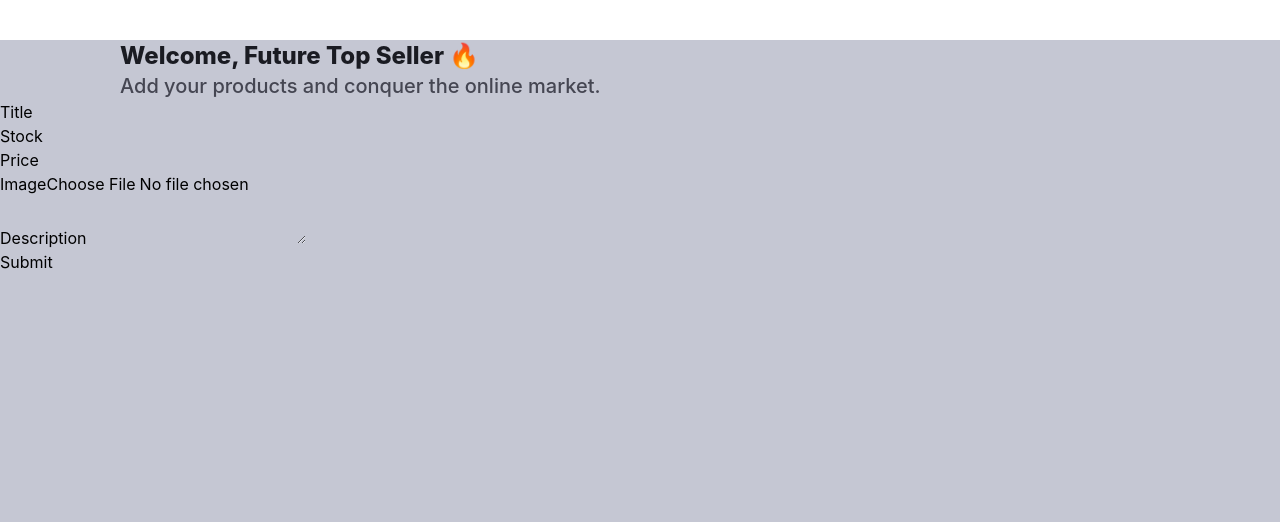
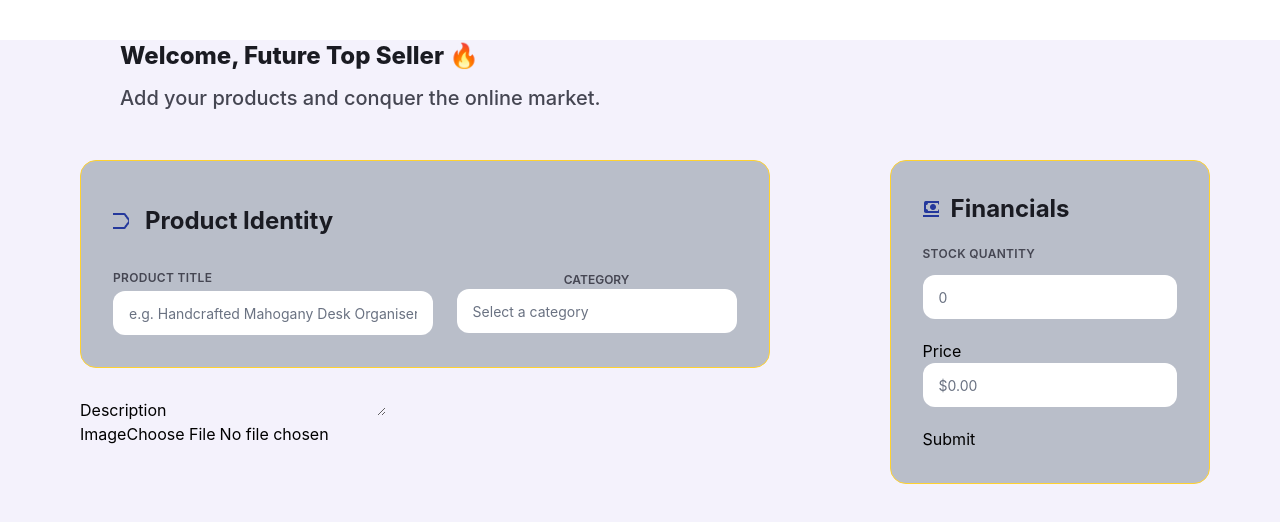
Before and after one commit to sudarshankhatri3/FullStack, a React app in the folder frontend/: page /vendorProduct in a window 1280 px wide. Shown: the top 522 px of the page. Built offline with nearby package versions, Linux system fonts and the light colour scheme; the HTML template or start-up script is replaced by a standard one.

Commit message:
two task cp

```diff
--- a/frontend/src/pages/vendorProduct.jsx
+++ b/frontend/src/pages/vendorProduct.jsx
@@ -14,44 +14,44 @@ export default function VendorProduct() {
     const [product, setProduct] = useState(productList);
 
     return (
-    <div className="bg-[#c5c7d3] w-full min-h-screen">
-      <div className=" mt-10 pl-30 bgflex  flex-col justify-start items-center gap-30">
-        <h3 className="text-[#1A1B22] text-2xl font-extrabold ">Welcome, Future Top Seller 🔥</h3>
-        <p className="text-[#454652] font-medium text-xl">Add your products and conquer the online market.</p>
+        <div className="bg-[#F4F2FC] w-full min-h-screen">
+            <div className="mt-10 px-6 sm:px-10 lg:px-30 flex flex-col gap-3">
+                <h3 className="text-[#1A1B22] text-xl sm:text-2xl font-extrabold">
+                    Welcome, Future Top Seller 🔥
+                </h3>
+                <p className="text-[#454652] font-medium text-base sm:text-xl">
+                    Add your products and conquer the online market.
+                </p>
             </div>
-      <form action="">
-        <div>
-          <label htmlFor="title">Title</label>
+            <form action="" className="flex flex-col lg:grid lg:grid-cols-[60%_1fr] gap-6 lg:gap-10 px-6 sm:px-10 lg:pl-10 lg:pr-6 pb-16">
+                <div className="pl-10 w-full">
+                    <div className="mt-12 p-8 sm:p-8 bg-[#b9bec9]  w-full  flex flex-col gap-5 item border border-amber-300 rounded-2xl">
+                        <div className="mt-3 flex items-center gap-4">
+                            <img src="./productForm.png" alt="product image"  className=" h-4 w-4 object-cover" />
+                            <h3 className="text-[#1A1B22] text-2xl font-bold">Product Identity</h3>
+                        </div>
+                        <div className="mt-3 flex  items-center flex-wrap gap-6">
+                            <div className=" flex flex-col gap-1 flex-1 min-w-[180px]">
+                                <label htmlFor="title" className=" text-[#454652]  text-[12px] font-semibold tracking-wide ">PRODUCT TITLE</label>
                                 <input
                                     type="text"
                                     value={product.title}
-            onChange={(e) => setProduct({ ...product, title: e.target.value })}
+                                    onChange={(e) =>
+                                        setProduct({ ...product, title: e.target.value })
+                                    }
+                                    placeholder="e.g. Handcrafted Mahogany Desk Organiser"
+                                    className="p-4 h-11 w-full bg-[#FFFFFF]   rounded-xl  placeholder:text-gray-500 placeholder:text-sm"
                                 />
                             </div>
-        <div>
-          <label htmlFor="stock">Stock</label>
-          <input
-            type="number"
-            value={product.stock}
-            onChange={(e) => setProduct({ ...product, stock: e.target.value })}
-          />
+                            <div className="flex flex-col justify-start items-center">
+                                <label htmlFor="category" className="text-[#454652] text-[12px] font-semibold ">CATEGORY</label>
+                                <input type="text" className="p-4 h-11 w-full bg-[#FFFFFF]  rounded-xl   placeholder:text-gray-500 placeholder:text-sm" placeholder="Select a category"/>
                             </div>
-        <div>
-          <label htmlFor="price">Price</label>
-          <input
-            type="number"
-            value={product.price}
-            onChange={(e) => setProduct({ ...product, price: e.target.value })}
-          />
+
                         </div>
-        <div>
-          <label htmlFor="stock">Image</label>
-          <input
-            type="file"
-            value={product.image}
-            onChange={(e) => setProduct({ ...product, image: e.target.value })}
-          />
+
                     </div>
+
                     <div>
                         <label htmlFor="stock">Description</label>
                         <textarea
@@ -63,10 +63,52 @@ export default function VendorProduct() {
                         />
                     </div>
                     <div>
+                        <label htmlFor="stock">Image</label>
+                        <input
+                            type="file"
+                            value={product.image}
+                            onChange={(e) =>
+                                setProduct({ ...product, image: e.target.value })
+                            }
+                        />
+                    </div>
+                </div>
+
+                <div className="ml-20 mt-12 p-8 sm:p-8 bg-[#b9bec9]  w-80  flex flex-col gap-5  border border-amber-300 rounded-2xl " >
+                    <div className=" flex   justify-start items-center gap-3">
+                        <img src="./finance.png" alt="finance" className="h-4 w-4 object-cover"/>
+                        <h3 className="text-[#1A1B22] font-bold text-2xl  ">Financials</h3>
+                    </div>
+                    <div className="flex flex-col gap-3">
+                        <label htmlFor="stock" className="font-semibold text-[12px] text-[#454652] tracking-wide">STOCK QUANTITY</label>
+                        <input
+                            type="number"
+                            value={product.stock}
+                            onChange={(e) =>
+                                setProduct({ ...product, stock: e.target.value })
+                            }
+                            placeholder="0"
+                            className="p-4 h-11 w-full bg-[#FFFFFF]  rounded-xl   placeholder:text-gray-500 placeholder:text-sm"
+                        />
+                    </div>
+                    <div>
+                        <label htmlFor="price">Price</label>
+                        <input
+                            type="number"
+                            value={product.price}
+                            onChange={(e) =>
+                                setProduct({ ...product, price: e.target.value })
+                            }
+                            placeholder="$0.00"
+                            className="p-4 h-11 w-full bg-[#FFFFFF]  rounded-xl   placeholder:text-gray-500 placeholder:text-sm"
+                        />
+                    </div>
+
+                    <div>
                         <button>Submit</button>
+                    </div>
                 </div>
             </form>
         </div>
-
     );
 }
```
Also changed, not shown: frontend/public/finance.png (added), frontend/public/productForm.png (added). Lines whose indentation alone changed are shown as unchanged.
